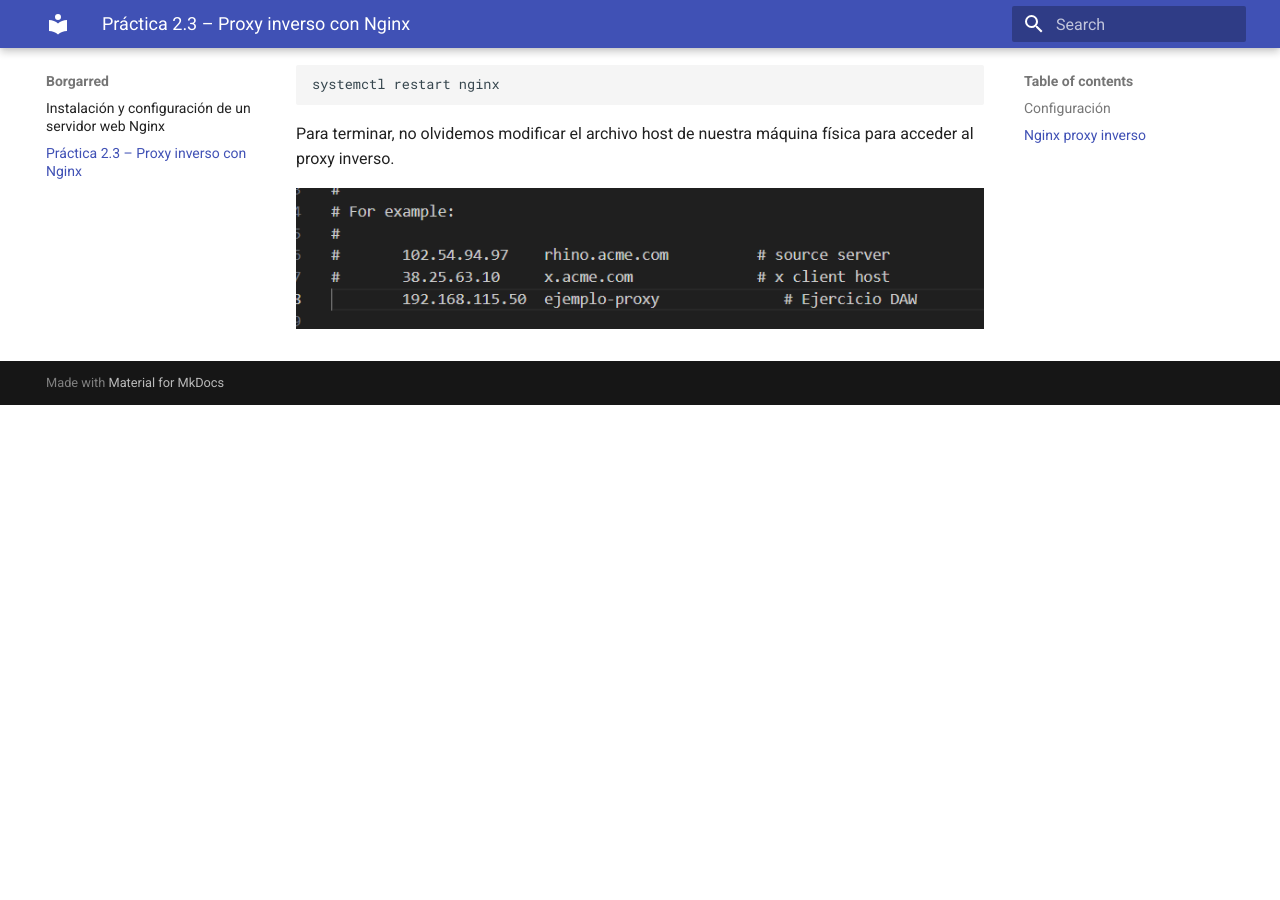
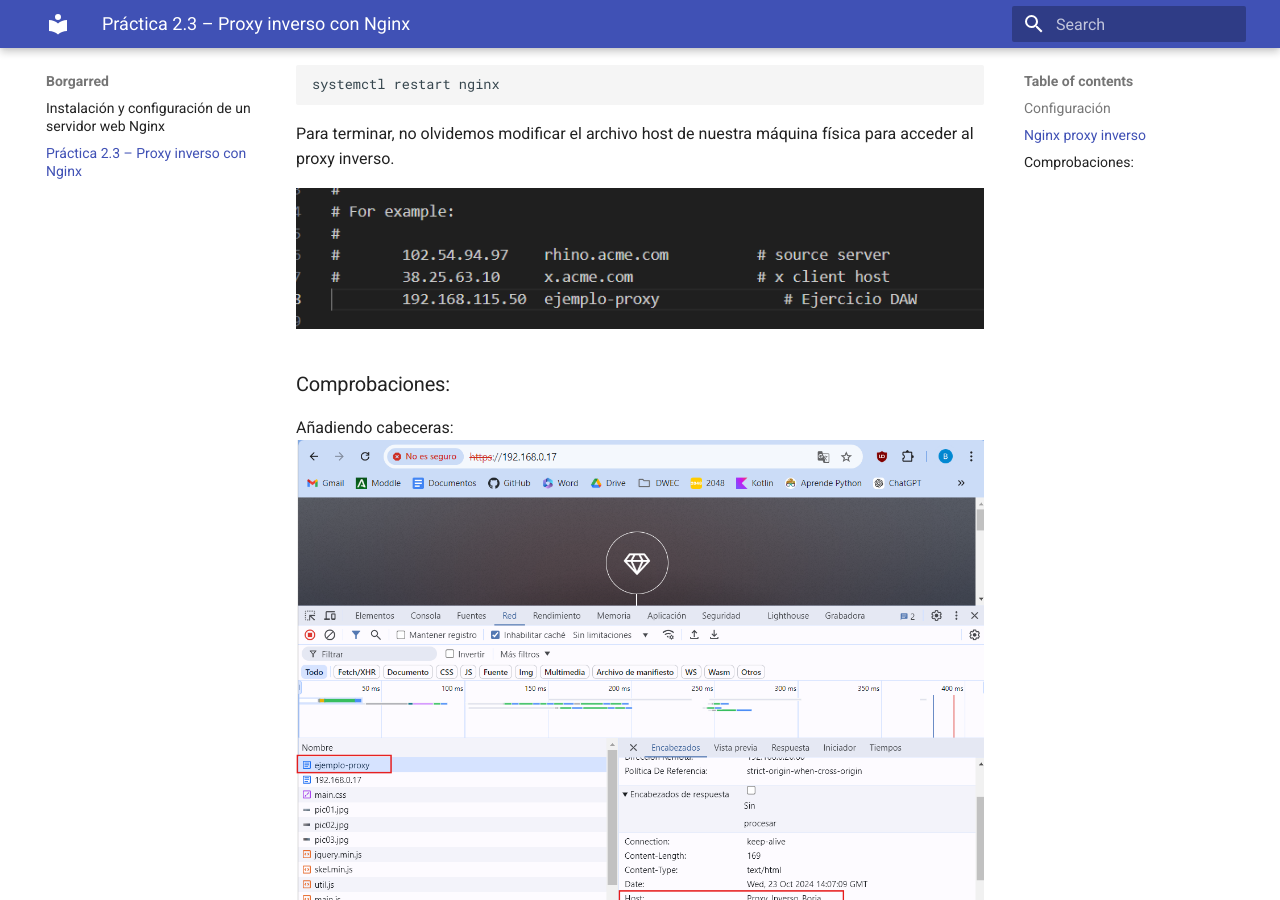
Before and after one commit to Borgarred/borgarred.github.io, an MkDocs documentation site: the page built from docs/Practica 2-3.md, in a window 1280 px wide and 900 px high, scrolled down 2385 px. Built offline with MkDocs 1.6.1 and Material for MkDocs 9.7.7, drawn with Linux system fonts in a browser that asks for light colours; before the commit the page ends 2790 px from its top, so only the background shows below that.

Commit message:
Comprobaciones

```diff
--- a/docs/Practica 2-3.md
+++ b/docs/Practica 2-3.md
@@ -58,3 +58,10 @@
 Para terminar, no olvidemos modificar el archivo host de nuestra máquina física para acceder al proxy inverso.
 
 ![alt text](assets/images/image-32.png)
+
+### Comprobaciones:
+
+Añadiendo cabeceras:
+![alt text](assets/images/image-33.png)
+
+![alt text](assets/images/image-34.png)
```
Also changed, not shown: docs/assets/images/image-33.png (added), docs/assets/images/image-34.png (added).
